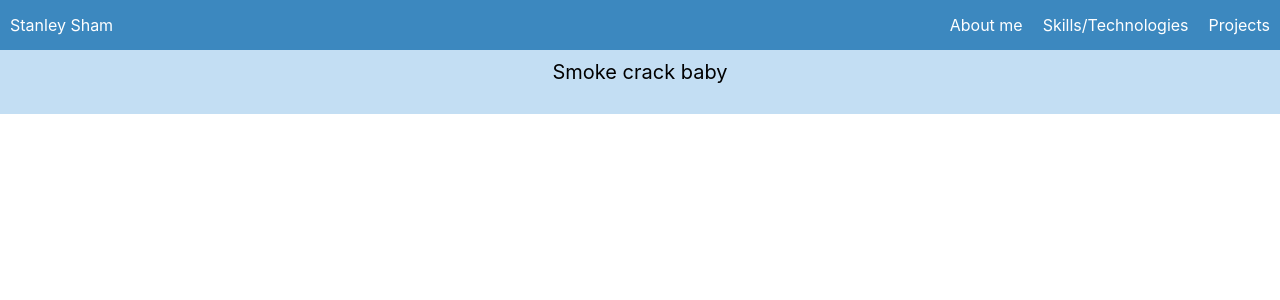
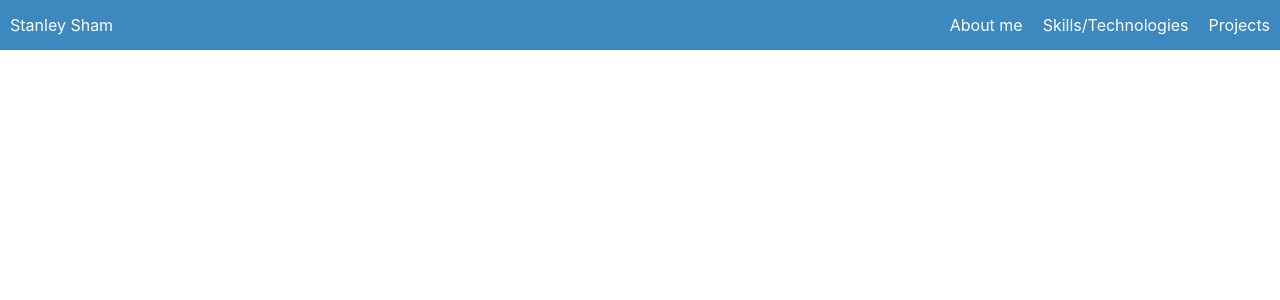
Before and after one commit to stanleysh/stansh, a React (Create React App) app: page /1 in a window 1280 px wide. Shown: the top 300 px of the page. Built offline with nearby package versions, Linux system fonts and the light colour scheme.

Commit message:
fixed small issue

```diff
--- a/src/pages/App/App.js
+++ b/src/pages/App/App.js
@@ -2,7 +2,7 @@ import './App.css';
 import React, { Component } from 'react';
 import { Route, Switch } from 'react-router-dom';
 import MainPage from '../MainPage/MainPage';
-import ProjectPage from '../ProjectPage/ProjectPage';
+// import ProjectPage from '../ProjectPage/ProjectPage';
 
 class App extends Component {
 
@@ -19,11 +19,6 @@ class App extends Component {
         <Route exact path = '/' render={() =>
           <MainPage/>
         }/>
-        <Route exact path ='/:project' render={(match)=>
-          <ProjectPage
-          match = {match}
-          />
-        }/>
       </Switch>
 
       </div>
```
